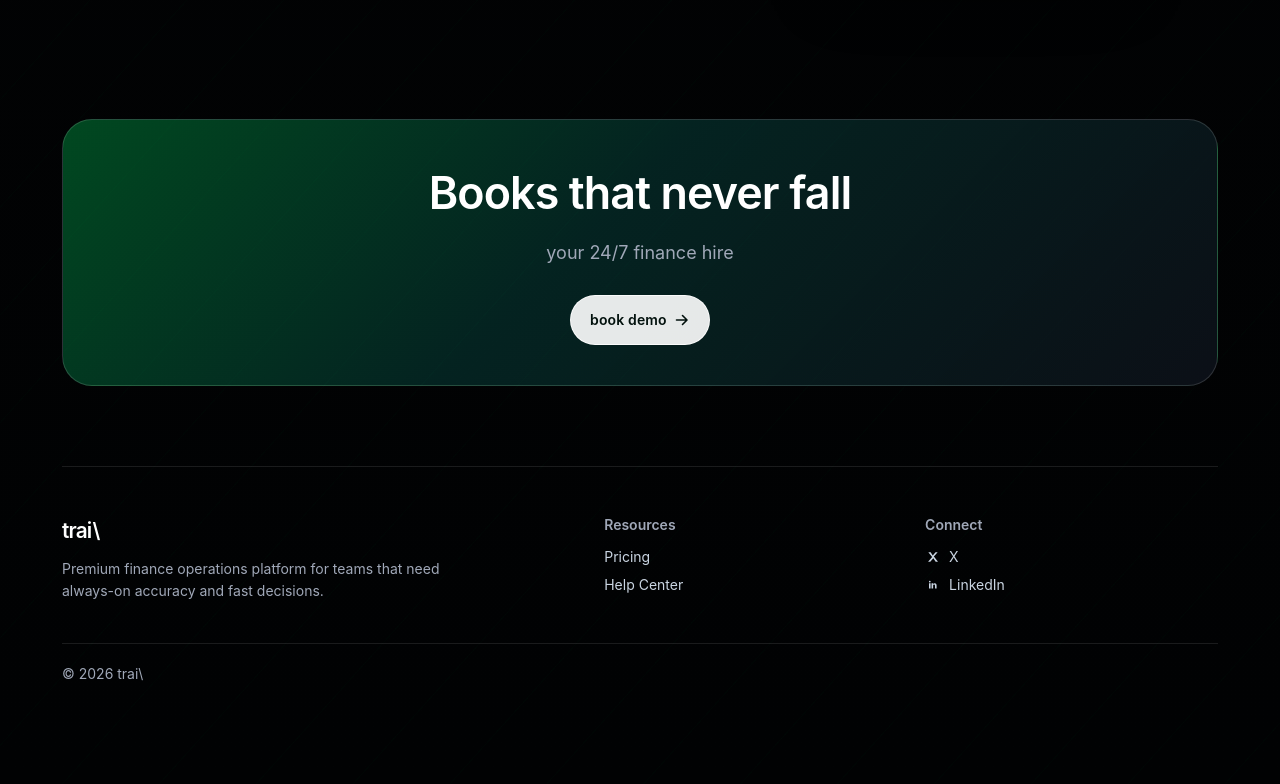
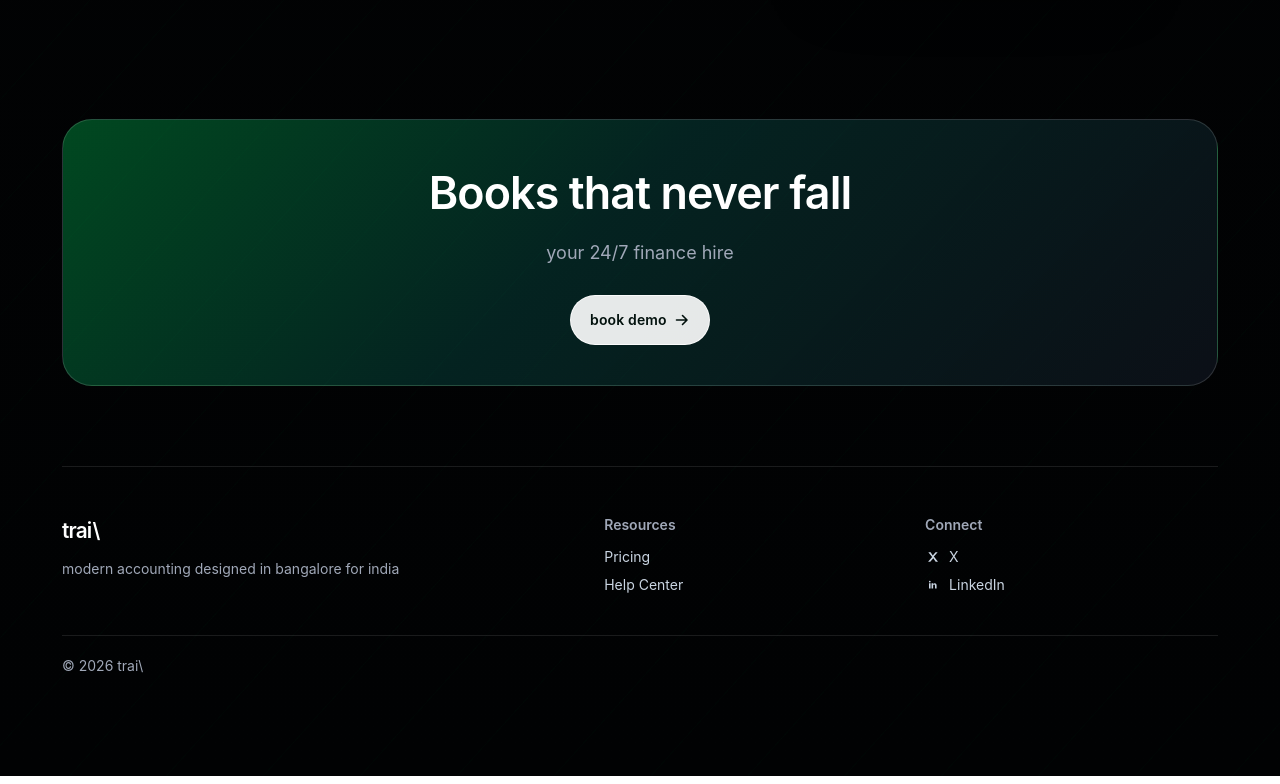
Before and after one commit to pras-gh/lev.ai, a Next.js app: page / in a window 1280 px wide. Shown: the part 2268-3052 px from the top of the page. Built offline with nearby package versions, Linux system fonts and the light colour scheme; no server answers.

Commit message:
rec29 text

```diff
--- a/src/components/landing-page.tsx
+++ b/src/components/landing-page.tsx
@@ -857,8 +857,7 @@ export function LandingPage() {
             <div>
               <BrandMark className="text-[1.3rem]" />
               <p className="mt-3 max-w-sm text-sm leading-relaxed text-slate-300">
-                Premium finance operations platform for teams that need always-on accuracy and fast
-                decisions.
+                modern accounting designed in bangalore for india
               </p>
             </div>
             <div className="grid gap-7 sm:grid-cols-2 lg:grid-cols-2">
```
